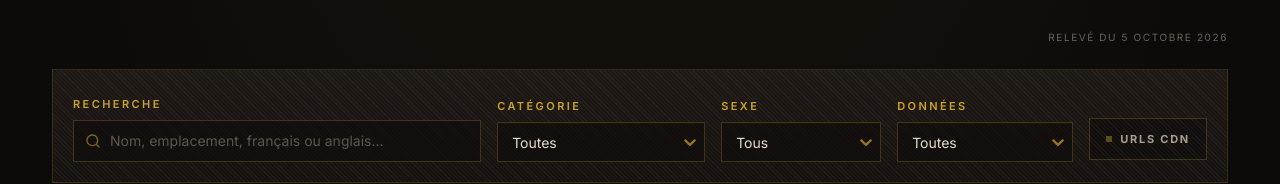
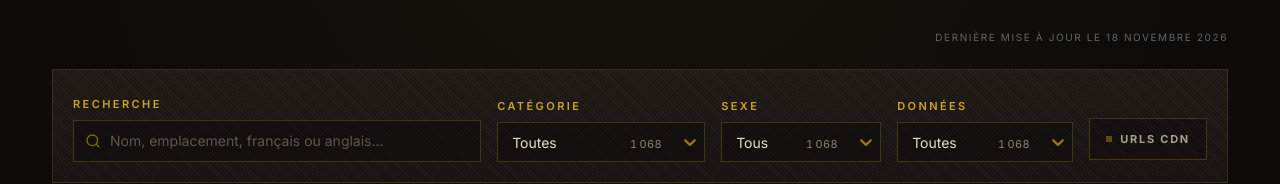
Before and after one commit to mIcHyAmRaNe/trone-des-lames, an Astro site: page /catalogue in a window 1280 px wide. Shown: the part 645-829 px from the top of the page. Built offline with nearby package versions, Linux system fonts and the light colour scheme; Astro itself is replaced by a stand-in of ours; no server answers.

Commit message:
Catalogue : badges de comptage et date de derniere mise a jour
- Select: Option.count optionnel rendu via formatOptionLabel, sans effet sur
  les autres select de l'application
- CatalogTable: compteurs sur les filtres Categorie, Sexe et Donnees ; chaque
  chiffre correspond exactement aux lignes retournees par le filtre
- Date affichee sur refreshedAt : "Derniere mise a jour le" / "Last updated on"
  au lieu de generatedAt (bootstrap du 5 octobre)
- npm run build OK ; CHANGELOG.md mis a jour

```diff
--- a/src/components/catalogue/CatalogTable.tsx
+++ b/src/components/catalogue/CatalogTable.tsx
@@ -221,6 +221,42 @@ export default function CatalogTable({ lang = 'fr' }: { lang?: Lang }) {
     return CATEGORIES.map((c) => c.key).filter((key) => present.has(key));
   }, [rows]);
 
+  // Libellés + nombre d'objets, pour les badges du sélecteur de catégorie.
+  const categoryOptions = useMemo(() => {
+    const counts = new Map<string, number>();
+    for (const r of rows) counts.set(r.category, (counts.get(r.category) ?? 0) + 1);
+    return [
+      { value: '', label: lang === 'en' ? 'All' : 'Toutes', count: rows.length },
+      ...categories.map((key) => ({
+        value: key,
+        label: categoryLabel(key, lang),
+        count: counts.get(key) ?? 0,
+      })),
+    ];
+  }, [rows, categories, lang]);
+
+  // Compteurs alignés sur le filtre : chaque chiffre = lignes réellement gardées.
+  const sexeOptions = useMemo(() => {
+    const counts: Record<SexeValue, number> = { Mixte: 0, M: 0, F: 0 };
+    for (const r of rows) counts[r.sexe] += 1;
+    return [
+      { value: '', label: lang === 'en' ? 'All' : 'Tous', count: rows.length },
+      { value: 'Mixte', label: lang === 'en' ? 'Both' : 'Mixte', count: counts.Mixte },
+      { value: 'M', label: sexeLabel('M', lang), count: counts.M },
+      { value: 'F', label: sexeLabel('F', lang), count: counts.F },
+    ];
+  }, [rows, lang]);
+
+  const dataOptions = useMemo(() => {
+    const counts: Record<string, number> = {
+      '': rows.length,
+      incomplete: rows.filter(isIncompleteRow).length,
+      noCdn: rows.filter((r) => !r.hasCdn).length,
+      noZIndex: rows.filter((r) => !r.hasZIndex).length,
+    };
+    return DATA_OPTIONS[lang].map((o) => ({ ...o, count: counts[o.value] ?? 0 }));
+  }, [rows, lang]);
+
   const needle = query.trim().toLowerCase();
   const filtered = useMemo(
     () =>
@@ -326,7 +362,8 @@ export default function CatalogTable({ lang = 'fr' }: { lang?: Lang }) {
         ))}
       </div>
       <p className="mb-6 text-right text-[0.625rem] uppercase tracking-[0.16em] text-parchment-dim/60">
-        {lang === 'en' ? 'Captured on' : 'Relevé du'} {dateFormat.format(new Date(catalog.generatedAt))}
+        {lang === 'en' ? 'Last updated on' : 'Dernière mise à jour le'}{' '}
+        {dateFormat.format(new Date(catalog.refreshedAt ?? catalog.generatedAt))}
       </p>
 
       {/* Filtres */}
@@ -362,10 +399,7 @@ export default function CatalogTable({ lang = 'fr' }: { lang?: Lang }) {
               ariaLabel={lang === 'en' ? 'Category' : 'Catégorie'}
               value={category}
               onChange={setCategory}
-              options={[
-                { value: '', label: lang === 'en' ? 'All' : 'Toutes' },
-                ...categories.map((key) => ({ value: key, label: categoryLabel(key, lang) })),
-              ]}
+              options={categoryOptions}
               lang={lang}
               className="mt-1.5"
             />
@@ -380,12 +414,7 @@ export default function CatalogTable({ lang = 'fr' }: { lang?: Lang }) {
               ariaLabel={lang === 'en' ? 'Sex' : 'Sexe'}
               value={sexe}
               onChange={(v) => setSexe(v as SexeFilter)}
-              options={[
-                { value: '', label: lang === 'en' ? 'All' : 'Tous' },
-                { value: 'Mixte', label: mixte },
-                { value: 'M', label: sexeLabel('M', lang) },
-                { value: 'F', label: sexeLabel('F', lang) },
-              ]}
+              options={sexeOptions}
               lang={lang}
               className="mt-1.5"
             />
@@ -400,7 +429,7 @@ export default function CatalogTable({ lang = 'fr' }: { lang?: Lang }) {
               ariaLabel={lang === 'en' ? 'Data' : 'Données'}
               value={data}
               onChange={(v) => setData(v as DataFilter)}
-              options={DATA_OPTIONS[lang]}
+              options={dataOptions}
               lang={lang}
               className="mt-1.5"
             />
--- a/src/components/ui/Select.tsx
+++ b/src/components/ui/Select.tsx
@@ -12,7 +12,7 @@ import type { Lang } from '../../i18n';
  * `size="sm"` celui des petits contrôles (calculateurs).
  */
 
-export type Option = { value: string; label: string };
+export type Option = { value: string; label: string; /** Nombre affiché en badge à droite du libellé. */ count?: number };
 export type SelectSize = 'field' | 'sm';
 
 export type Palette = {
@@ -193,6 +193,28 @@ export default function SelectField({
   lang?: Lang;
 }) {
   const p = usePalette();
+  // Badge de comptage : uniquement quand l'appelant fournit `count` sur l'option,
+  // donc les autres sélecteurs de l'app restent inchangés.
+  const formatOptionLabel = (option: Option) =>
+    option.count === undefined ? (
+      option.label
+    ) : (
+      <span className="flex items-baseline justify-between gap-3">
+        <span className="truncate">{option.label}</span>
+        <span
+          aria-hidden="true"
+          className="shrink-0"
+          style={{
+            color: alpha(p.dim, 80),
+            fontSize: 11,
+            fontVariantNumeric: 'tabular-nums',
+            letterSpacing: '0.04em',
+          }}
+        >
+          {option.count.toLocaleString(lang === 'en' ? 'en' : 'fr')}
+        </span>
+      </span>
+    );
   return (
     <div className={className}>
       <Select
@@ -209,6 +231,7 @@ export default function SelectField({
         styles={{ ...selectStyles(p, size), ...styles }}
         placeholder={placeholder}
         options={options}
+        formatOptionLabel={formatOptionLabel}
         value={options.find((o) => o.value === value) ?? null}
         onChange={(opt) => onChange(opt?.value ?? '')}
         noOptionsMessage={() =>
```
Also changed, not shown: CHANGELOG.md.
